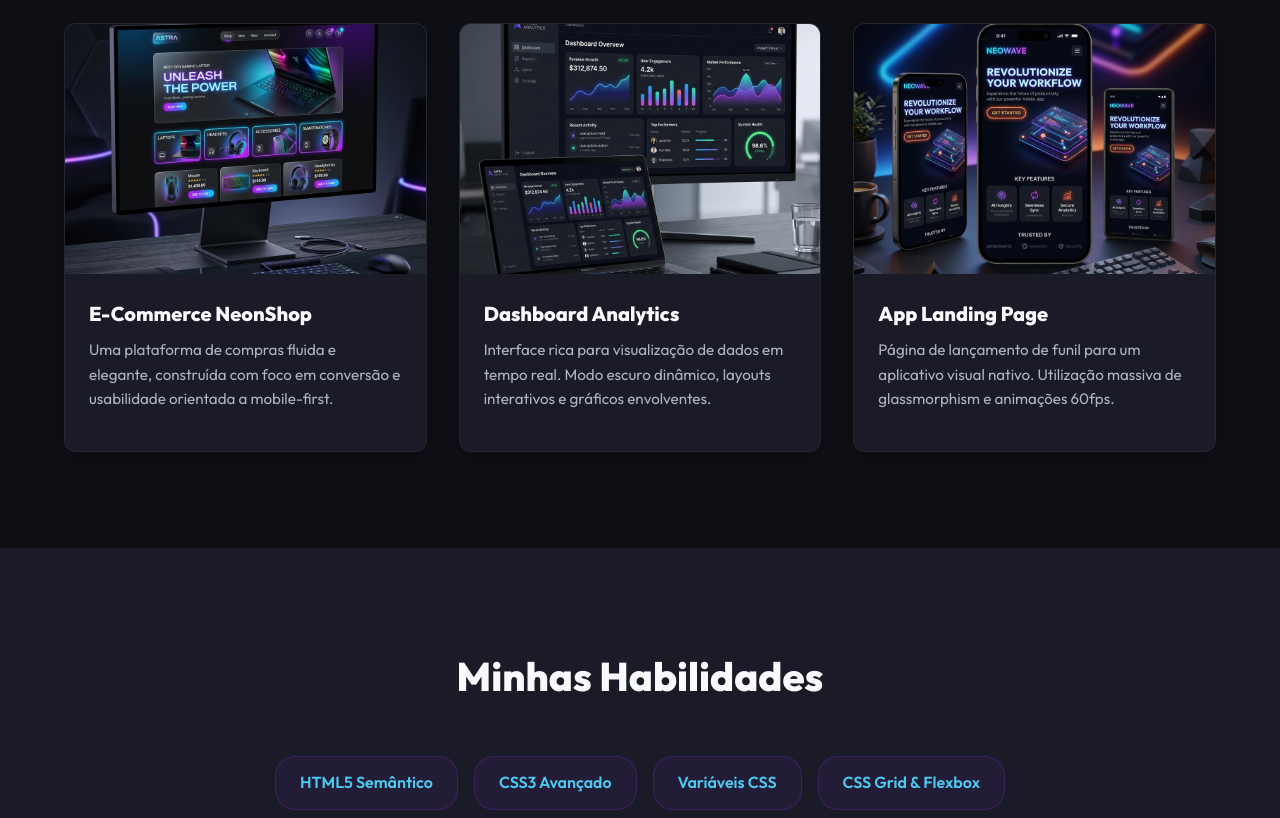
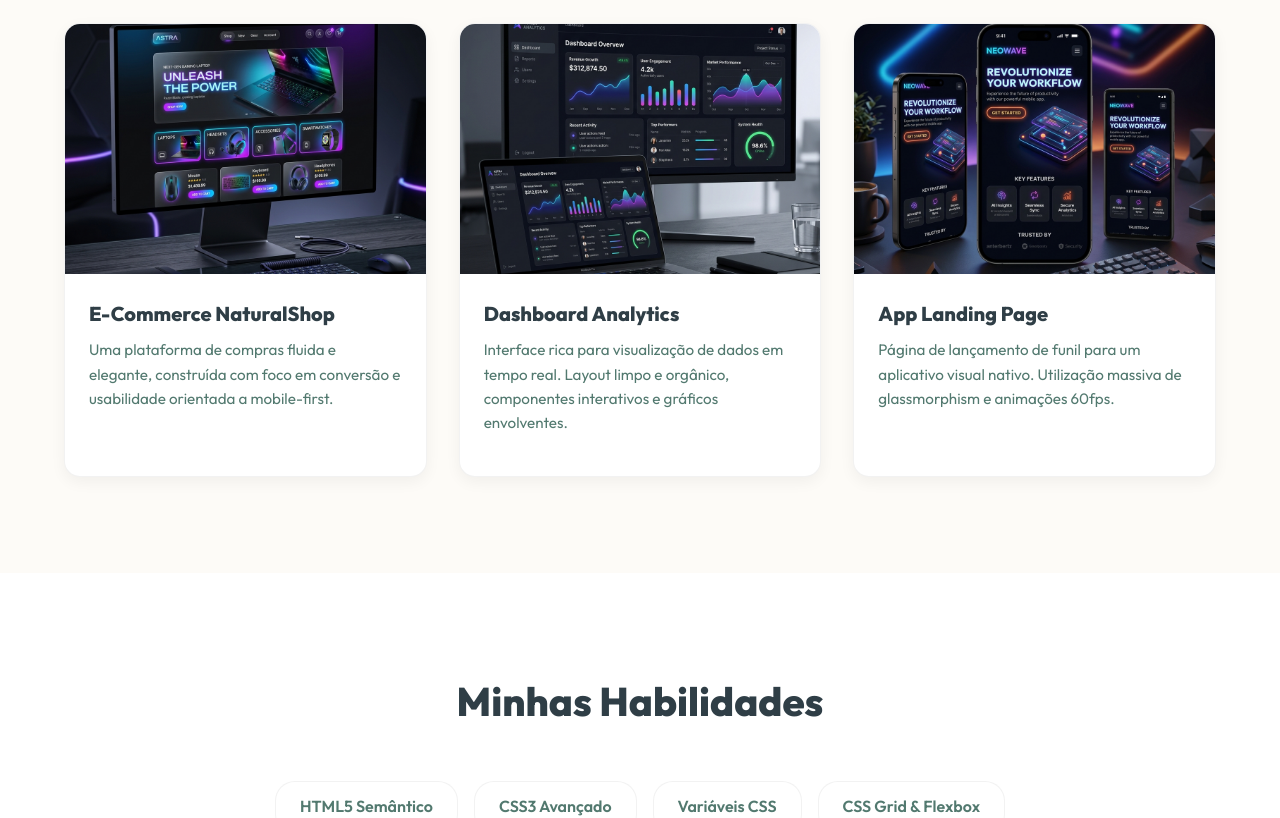
Before and after one commit to pedrinho1205/exercisesProgWeb, a plain HTML site: page portfolio/index.html in a window 1280 px wide. Shown: the part 1373-2191 px from the top of the page. Drawn offline with Linux system fonts and the light colour scheme.

Commit message:
[fix] Correção de layout

```diff
--- a/portfolio/css/style.css
+++ b/portfolio/css/style.css
@@ -2,14 +2,14 @@
 @import url('https://fonts.googleapis.com/css2?family=Outfit:wght@300;400;600;800&display=swap');
 
 :root {
-  --primary-color: #7b2cbf;
-  --primary-hover: #9d4edd;
-  --secondary-color: #3a0ca3;
-  --bg-color: #0f1016;
-  --surface-color: #1a1b26;
-  --text-main: #f8f9fa;
-  --text-muted: #adb5bd;
-  --accent-color: #4cc9f0;
+  --primary-color: #52796f;
+  --primary-hover: #354f52;
+  --secondary-color: #cad2c5;
+  --bg-color: #fdfbf7;
+  --surface-color: #ffffff;
+  --text-main: #2f3e46;
+  --text-muted: #52796f;
+  --accent-color: #f28482;
 
   --font-main: 'Outfit', sans-serif;
   --transition: all 0.3s ease;
@@ -55,14 +55,14 @@ a {
   position: fixed;
   top: 0;
   width: 100%;
-  background: rgba(15, 16, 22, 0.85);
+  background: rgba(253, 251, 247, 0.85);
   backdrop-filter: blur(10px);
   z-index: 1000;
   padding: 1rem 5%;
   display: flex;
   justify-content: space-between;
   align-items: center;
-  border-bottom: 1px solid rgba(255, 255, 255, 0.05);
+  border-bottom: 1px solid rgba(0, 0, 0, 0.05);
 }
 
 .logo {
@@ -114,13 +114,13 @@ section {
   object-fit: cover;
   margin-bottom: 2rem;
   border: 4px solid var(--primary-color);
-  box-shadow: 0 0 20px rgba(123, 44, 191, 0.5);
+  box-shadow: 0 10px 30px rgba(0, 0, 0, 0.05);
   transition: var(--transition);
 }
 
 .hero-img:hover {
   transform: scale(1.05);
-  box-shadow: 0 0 30px rgba(123, 44, 191, 0.8);
+  box-shadow: 0 15px 40px rgba(0, 0, 0, 0.1);
 }
 
 .hero h1 {
@@ -157,7 +157,7 @@ section {
 .btn:hover {
   background: var(--primary-hover);
   transform: translateY(-3px);
-  box-shadow: 0 10px 20px rgba(123, 44, 191, 0.3);
+  box-shadow: 0 10px 20px rgba(0, 0, 0, 0.1);
 }
 
 /* Section Headings */
@@ -191,17 +191,17 @@ section {
 
 .card {
   background: var(--surface-color);
-  border-radius: 12px;
+  border-radius: 16px;
   overflow: hidden;
   transition: var(--transition);
-  border: 1px solid rgba(255, 255, 255, 0.05);
-  box-shadow: 0 5px 15px rgba(0,0,0,0.3);
+  border: 1px solid rgba(0, 0, 0, 0.05);
+  box-shadow: 0 5px 15px rgba(0,0,0,0.05);
 }
 
 .card:hover {
   transform: translateY(-10px);
-  box-shadow: 0 15px 30px rgba(0, 0, 0, 0.5);
-  border-color: rgba(123, 44, 191, 0.3);
+  box-shadow: 0 15px 30px rgba(0, 0, 0, 0.1);
+  border-color: var(--primary-hover);
 }
 
 .card-img-wrapper {
@@ -250,20 +250,20 @@ section {
 }
 
 .skill-tag {
-  background: rgba(123, 44, 191, 0.1);
-  color: var(--accent-color);
+  background: var(--surface-color);
+  color: var(--primary-color);
   padding: 0.8rem 1.5rem;
   border-radius: 20px;
-  border: 1px solid rgba(123, 44, 191, 0.3);
+  border: 1px solid rgba(0, 0, 0, 0.05);
   font-weight: 600;
   transition: var(--transition);
 }
 
 .skill-tag:hover {
   background: var(--primary-color);
-  color: var(--text-main);
+  color: var(--surface-color);
   transform: scale(1.05) translateY(-3px);
-  box-shadow: 0 5px 15px rgba(123, 44, 191, 0.4);
+  box-shadow: 0 5px 15px rgba(0, 0, 0, 0.1);
 }
 
 /* Contact Section */
@@ -292,7 +292,7 @@ section {
   padding: 1rem;
   border-radius: 8px;
   background: var(--surface-color);
-  border: 1px solid rgba(255, 255, 255, 0.1);
+  border: 1px solid rgba(0, 0, 0, 0.1);
   color: var(--text-main);
   font-family: var(--font-main);
   transition: var(--transition);
@@ -302,7 +302,7 @@ section {
 .form-group textarea:focus {
   outline: none;
   border-color: var(--primary-color);
-  box-shadow: 0 0 10px rgba(123, 44, 191, 0.2);
+  box-shadow: 0 0 10px rgba(0, 0, 0, 0.05);
 }
 
 .form-group textarea {
@@ -320,7 +320,7 @@ footer {
   text-align: center;
   padding: 2rem;
   background: var(--surface-color);
-  border-top: 1px solid rgba(255, 255, 255, 0.05);
+  border-top: 1px solid rgba(0, 0, 0, 0.05);
 }
 
 footer p {
--- a/portfolio/index.html
+++ b/portfolio/index.html
@@ -47,10 +47,10 @@
                 <!-- Card Projeto 1 -->
                 <article class="card">
                     <div class="card-img-wrapper">
-                        <img src="img/projeto-1.jpg" alt="Mockup de e-commerce moderno com tons neon e esquema dark mode">
+                        <img src="img/projeto-1.jpg" alt="Mockup de e-commerce moderno com tons orgânicos e design claro">
                     </div>
                     <div class="card-content">
-                        <h3>E-Commerce NeonShop</h3>
+                        <h3>E-Commerce NaturalShop</h3>
                         <p>Uma plataforma de compras fluida e elegante, construída com foco em conversão e usabilidade orientada a mobile-first.</p>
                     </div>
                 </article>
@@ -58,11 +58,11 @@
                 <!-- Card Projeto 2 -->
                 <article class="card">
                     <div class="card-img-wrapper">
-                        <img src="img/projeto-2.jpg" alt="Dashboard rico em gráficos com tipografia limpa em fundo escuro">
+                        <img src="img/projeto-2.jpg" alt="Dashboard rico em gráficos com tipografia limpa em fundo claro">
                     </div>
                     <div class="card-content">
                         <h3>Dashboard Analytics</h3>
-                        <p>Interface rica para visualização de dados em tempo real. Modo escuro dinâmico, layouts interativos e gráficos envolventes.</p>
+                        <p>Interface rica para visualização de dados em tempo real. Layout limpo e orgânico, componentes interativos e gráficos envolventes.</p>
                     </div>
                 </article>
 
```
Also changed, not shown: portfolio/img/foto-perfil.jpg.
